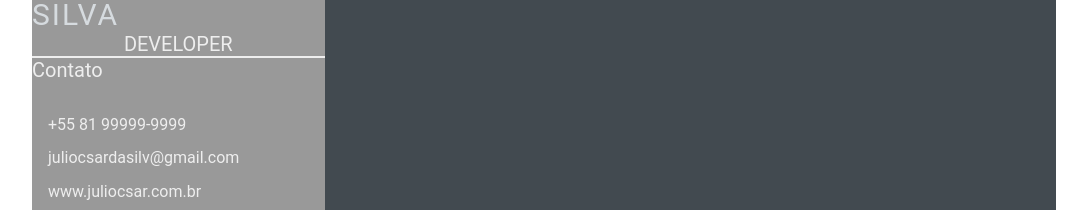
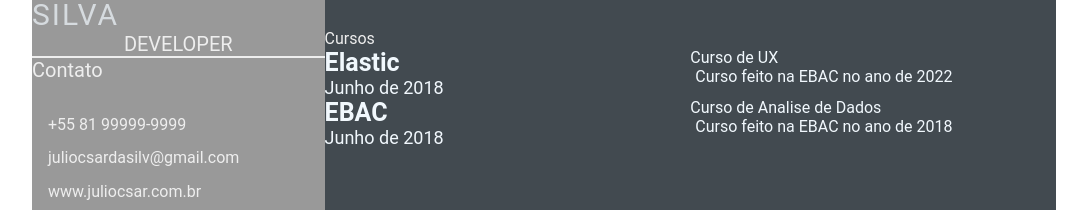
Before and after one commit to juliocsar86/deveweekgit.github.io, a plain HTML site: page index.html in a window 1280 px wide. Shown: the part 590-800 px from the top of the page, without its empty margins (96-1183 px from the left). Drawn offline with Linux system fonts and the light colour scheme; files whose address does not match are found by name.

Commit message:
feature: campo cursos

```diff
--- a/index.html
+++ b/index.html
@@ -114,7 +114,33 @@
                     </div>
                 </div>
             </section>
-        </section>
+            <section class="awards gap">
+                <div class="right-title">Cursos</div>
+                <div class="awards-contents">
+                    <div class="awards-left">
+                        <p class="awards-company-name">Elastic</p>
+                        <p class="awards-time-period">Junho de 2018</p>
+                        </div>
+                            <div class="awards-right">
+                                <p class="awards--name">Curso de UX</p>
+                                <p class="awards-desc">
+                                    Curso feito na EBAC no ano de 2022
+                                </p>
+                        </div>
+                        <div class="awards-left">
+                            <p class="awards-company-name">EBAC</p>
+                            <p class="awards-time-period">Junho de 2018</p>
+                            </div>
+                                <div class="awards-right">
+                                    <p class="awards--name">Curso de Analise de Dados</p>
+                                    <p class="awards-desc">
+                                        Curso feito na EBAC no ano de 2018
+                                    </p>
+                            </div>
+
+                        </div>
+
+            </section>
     </main>
 </body>
 
```
